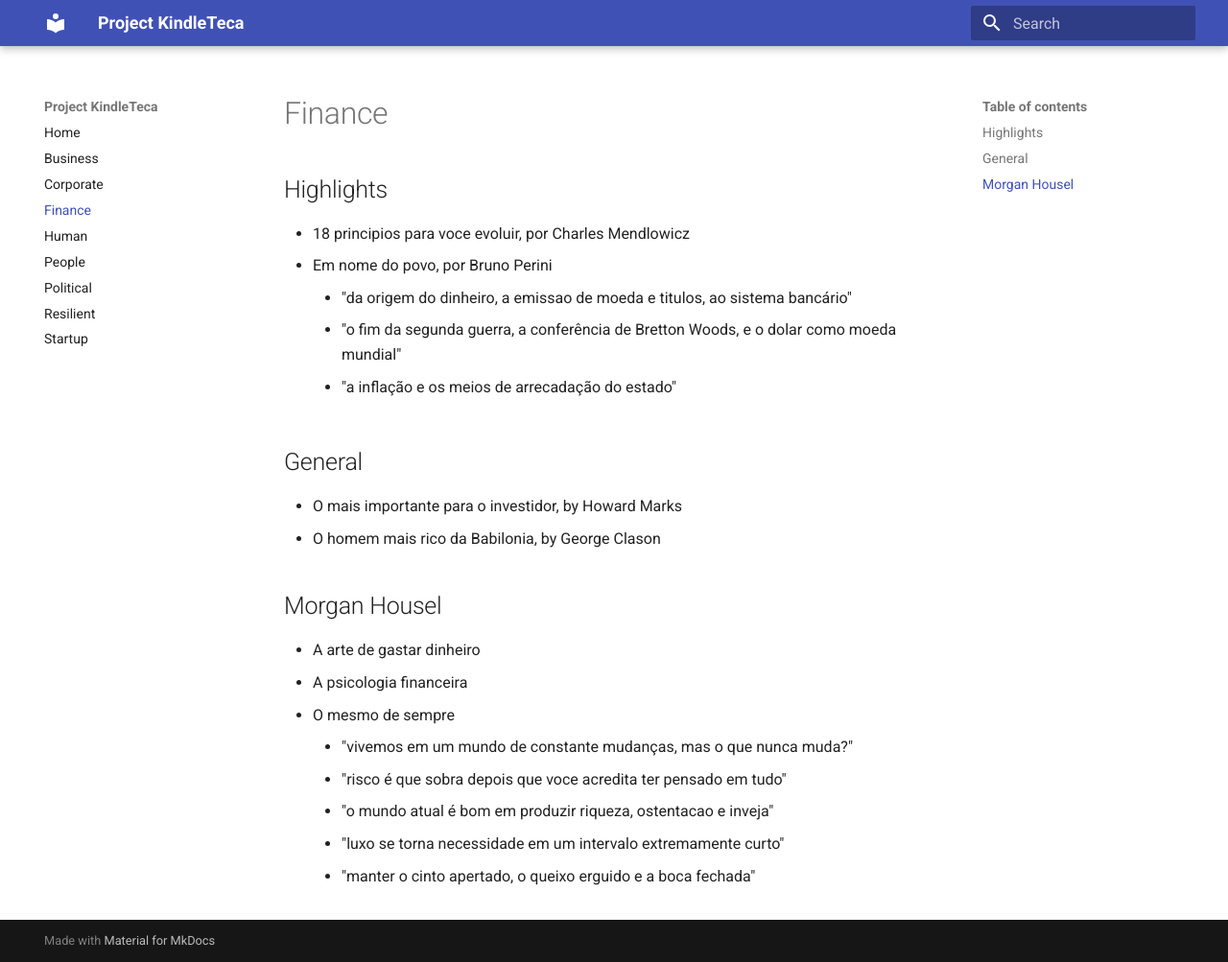
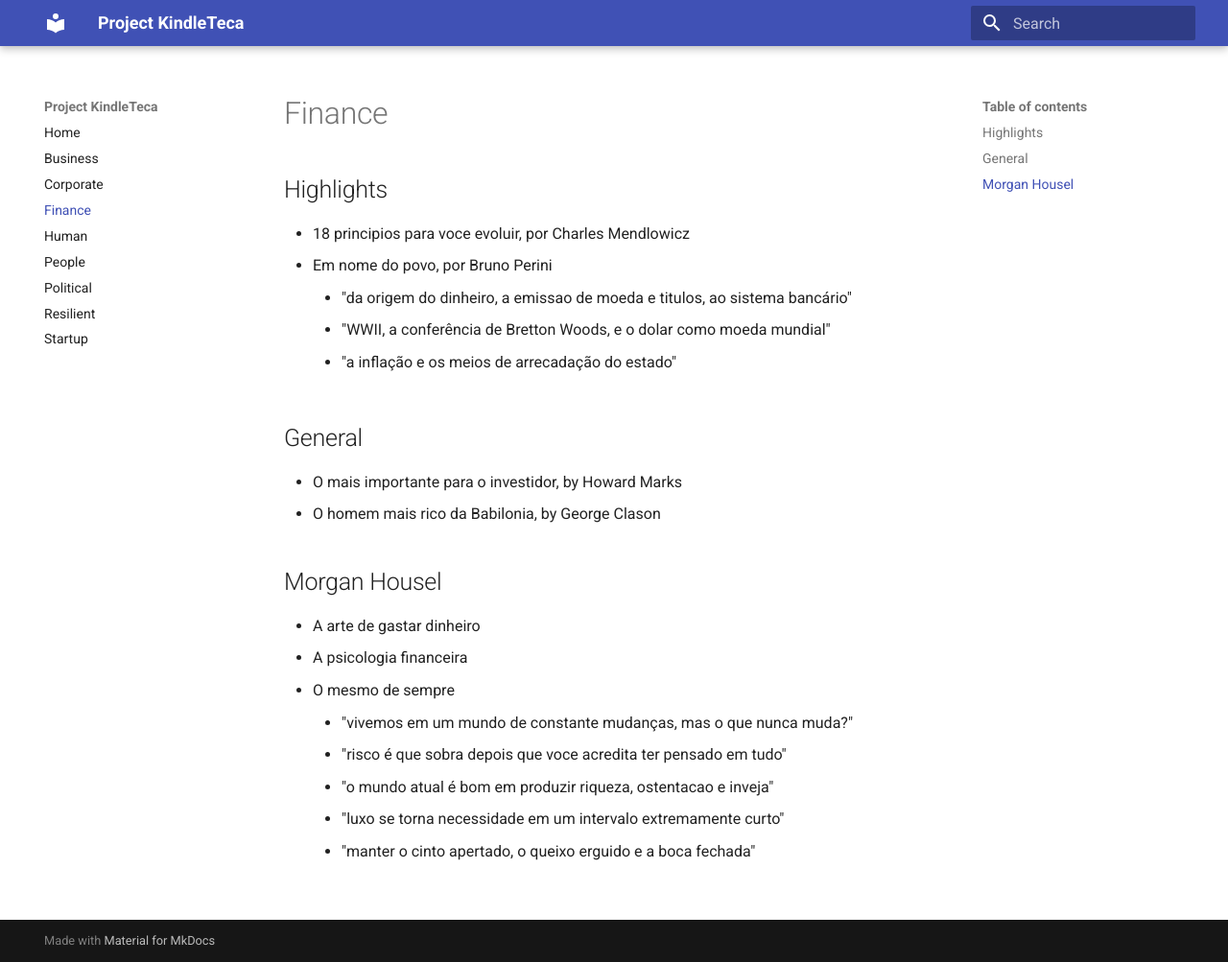
Before and after one commit to renatobrf/kindle-teca, an MkDocs documentation site: the page built from docs/finance.md, in a window 1280 px wide and 1003 px high. Shown: the whole window at 96% size. Built offline with MkDocs 1.6.1 and Material for MkDocs 9.7.7, drawn with Linux system fonts in a browser that asks for light colours.

Commit message:
Update finance.md

```diff
--- a/docs/finance.md
+++ b/docs/finance.md
@@ -2,7 +2,7 @@
 - 18 principios para voce evoluir, por Charles Mendlowicz
 - Em nome do povo, por Bruno Perini
     - "da origem do dinheiro, a emissao de moeda e titulos, ao sistema bancário"
-    - "o fim da segunda guerra, a conferência de Bretton Woods, e o dolar como moeda mundial"
+    - "WWII, a conferência de Bretton Woods, e o dolar como moeda mundial"
     - "a inflação e os meios de arrecadação do estado"
 
 ## General
```
